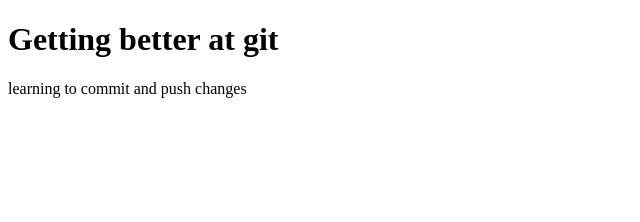
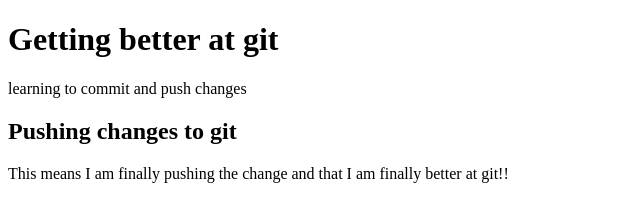
Before and after one commit to crikeli/basic_repo, a plain HTML site: page index.html in a window 1280 px wide. Shown: the whole page, without its empty margins (0-640 px from the left). Drawn offline with Linux system fonts and the light colour scheme.

Commit message:
Pushing further changes to git from my local repo

```diff
--- a/index.html
+++ b/index.html
@@ -8,5 +8,8 @@
 	<h1>Getting better at git</h1>
 		<p>learning to commit and push changes</p>
 
+	<h2>Pushing changes to git</h2>
+		<p>This means I am finally pushing the change and that I am finally better at git!!</p>
+
 </body>
 </html>
```
